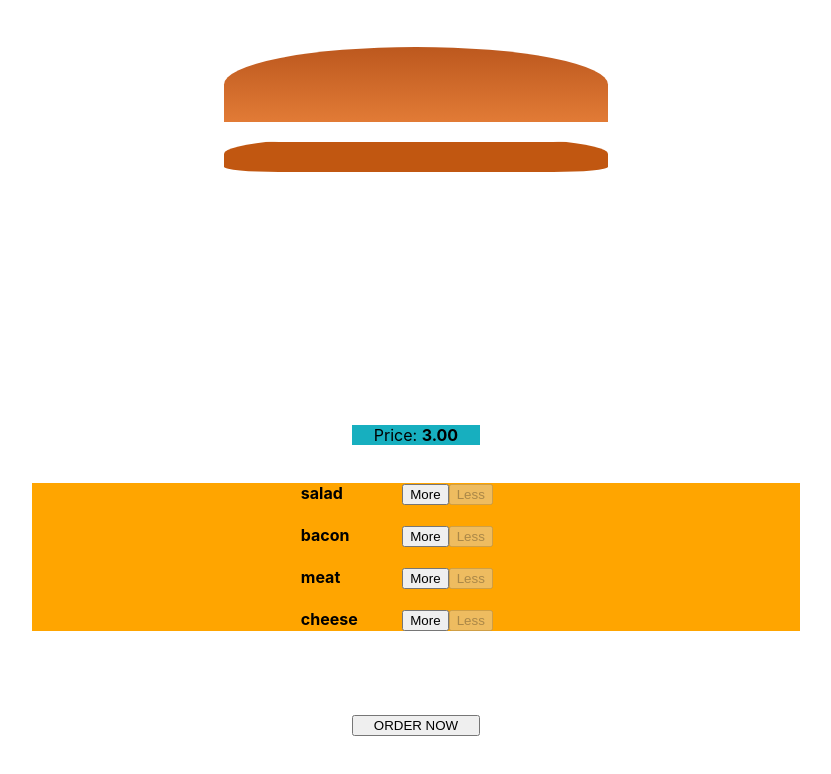
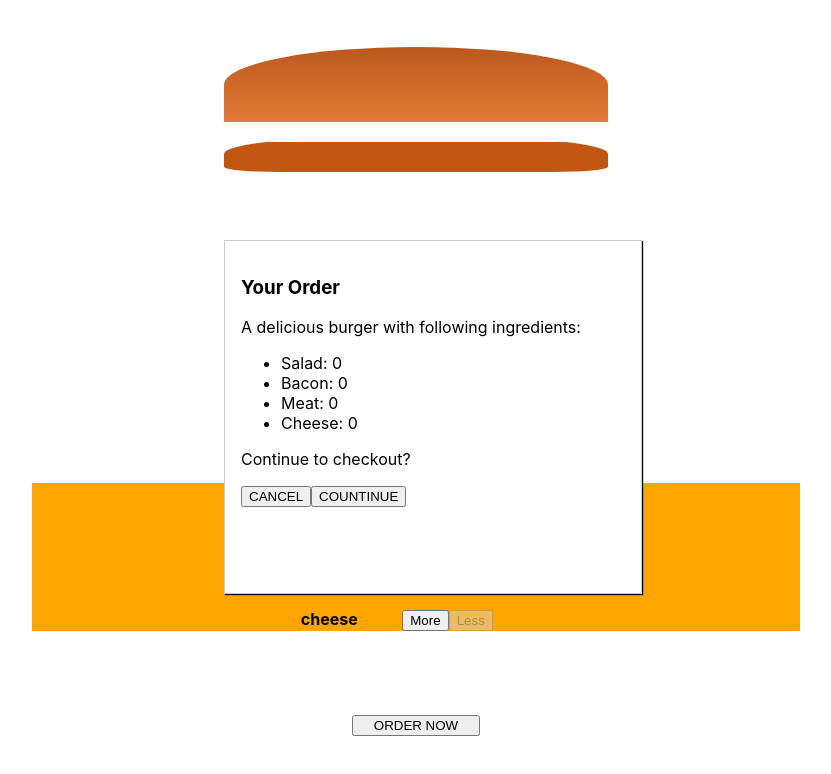
Before and after one commit to shrutibakutra/Burger-Builder, a React app: page / in a window 1280 px wide. Both pictures are taken after a click on the button "ORDER NOW". Shown: the part 101-875 px from the top of the page, without its empty margins (224-1055 px from the left). Built offline with nearby package versions, Linux system fonts and the light colour scheme.

Commit message:
add:modal for checkout

```diff
--- a/package.json
+++ b/package.json
@@ -48,6 +48,7 @@
     "react-app-polyfill": "^1.0.6",
     "react-dev-utils": "^10.2.1",
     "react-dom": "^16.13.1",
+    "react-media-hook": "^0.4.9",
     "resolve": "1.15.0",
     "resolve-url-loader": "3.1.1",
     "sass-loader": "8.0.2",
--- /dev/null
+++ b/src/component/Modal/Modal.js
@@ -0,0 +1,29 @@
+import React  from 'react';
+
+
+const Modal = (props) => {
+    return (
+        <div style={styles.Modal}>
+            {props.children}
+        </div>
+    )
+}
+
+export default Modal;
+
+const styles = {
+    Modal:{
+        position: 'fixed',
+        zIndex: 500,
+        backgroundColor: 'white',
+        width: '30%',
+        border: '1px solid #ccc',
+        boxShadow: '1px 1px 1px black',
+        padding: '16px',
+        left: '15%',
+        top: '30%',
+        height:'40%',
+        marginLeft:'20%'
+
+    }
+}
--- /dev/null
+++ b/src/component/OrderSummery/OrderSummery.js
@@ -0,0 +1,38 @@
+import React, { useState }  from 'react';
+import Aux from '../../hoc/Aux'
+
+const OrderSummery = (props) => {
+
+    const ingredientSummery = Object.keys(props.ingredients)
+        .map(igKey=>{
+            return(
+                <li key={igKey}>
+                <span style={{textTransform:'capitalize'}}> {igKey}: {props.ingredients[igKey]}</span>
+                </li>
+            )
+        })
+
+
+    return (
+        <Aux>
+            <h3 >Your Order</h3>
+                <p>A delicious burger with following ingredients:</p>
+            <ul>
+                {ingredientSummery}
+            </ul>
+            <p>Continue to checkout?</p>
+            <button>CANCEL</button>
+            <button type='success'>COUNTINUE</button>
+
+        </Aux>
+    )
+}
+
+export default OrderSummery;
+
+const styles = {
+    Modal:{
+
+
+    }
+}
--- a/src/containers/BurgerBilder/burgerBuilder.js
+++ b/src/containers/BurgerBilder/burgerBuilder.js
@@ -1,7 +1,8 @@
-import React, { useState } from 'react';
+import React, { useEffect, useState ,useRef} from 'react';
 import Aux from '../../hoc/Aux'
 import Burger from '../../component/Burger/Burger'
-
+import Modal from '../../component/Modal/Modal'
+import OrderSummery from '../../component/OrderSummery/OrderSummery'
 
 let INGREDIENT_PRICE = {
     salad: 0.3,
@@ -16,8 +17,10 @@ const BurgerBuilder = (props) => {
     const [disableLess, setDisableLess] = useState(true)
     const [totalPrice, setTotalPrice] = useState(3)
     const [purchasable, setPurchasable] = useState(false)
+    const [showModal, setashowModal] = useState(false)
+    const node = useRef();
 
-
+    //add more ingredients to burger
     const handleClickMore = (igKey) => {
 
         //add ingredient
@@ -26,7 +29,12 @@ const BurgerBuilder = (props) => {
         let updatedIngreds = { ...ingredient }
         updatedIngreds[igKey] = newCount
         setIngredient(updatedIngreds)
-        setDisableLess(false)
+
+        //anable less button
+        if(updatedIngreds[igKey] > 0){
+            setDisableLess(false)
+
+        }
 
         //set plus price
         let oldPrice = INGREDIENT_PRICE[igKey]
@@ -37,6 +45,7 @@ const BurgerBuilder = (props) => {
 
     }
 
+    //reduce ingredients from burger
     const handleClickLess = (igKey) => {
         //set less ingredients
         let oldCount = ingredient[igKey]
@@ -50,9 +59,14 @@ const BurgerBuilder = (props) => {
         let newPrice = totalPrice - oldPrice
         setTotalPrice(newPrice)
 
+        //disable less button
+        if(updatedIngreds[igKey]==0){
+            setDisableLess(true)
+        }
         handlePurchasable(igKey,updatedIngreds)
     }
 
+    //activate/deactivate ordernow button
     const handlePurchasable = (igKey,updatedIngreds) => {
 
         if (updatedIngreds[igKey] > 0) {
@@ -60,13 +74,35 @@ const BurgerBuilder = (props) => {
         }
     }
 
-    const check = () => {
-        console.log(purchasable)
+    const handleModal = () => {
+        setashowModal(true)
+    }
+
+    //close modal
+    useEffect(() => {
+        document.addEventListener('mousedown',handleClickOutSide);
+
+        return () => {
+            document.removeEventListener("mousedown", handleClickOutSide);
+          };
+    },[])
+    const handleClickOutSide=(e)=>{
+        if (node.current.contains(e.target)) {
+            return;
+          }
+        setashowModal(false)
     }
 
 
     return (
-        <Aux>
+        <Aux >
+            <div ref={node}>
+            {showModal ? <Modal  show={showModal}>
+                <OrderSummery ingredients={ingredient} show={showModal}/>
+            </Modal>
+            :''}
+            </div>
+
             <Burger ingredient={ingredient} />
             <div style={styles.priceBox}>Price: <strong>{totalPrice.toFixed(2)}</strong></div>
             <div style={styles.mainWrap}>
@@ -78,7 +114,7 @@ const BurgerBuilder = (props) => {
                                 <div style={styles.igkey}>{igKey}</div>
                                 <div style={styles.button}>
                                     <button onClick={() => handleClickMore(igKey)}> More </button>
-                                    <button onClick={() => handleClickLess(igKey)} disabled={disableLess}>Less</button>
+                                    <button key={igKey} onClick={() => handleClickLess(igKey)} disabled={disableLess}>Less</button>
                                 </div>
                             </div>
                         )
@@ -87,13 +123,14 @@ const BurgerBuilder = (props) => {
                 </div>
 
             </div>
+
             <button style={{
                 height: '10%',
                 width: '10%',
                 backgroundColor: purchasable ? 'green' : '#17afb',
                 margin: '5% 10% 5% 45%',
                 color: 'black'
-            }} diabled={!purchasable} onClick={() => check()}> ORDER NOW </button>
+            }} diabled={!purchasable} onClick={() => handleModal()}> ORDER NOW </button>
 
         </Aux>
     )
```
Also changed, not shown: 2 other files (tests, documents, lock files or other folders).
